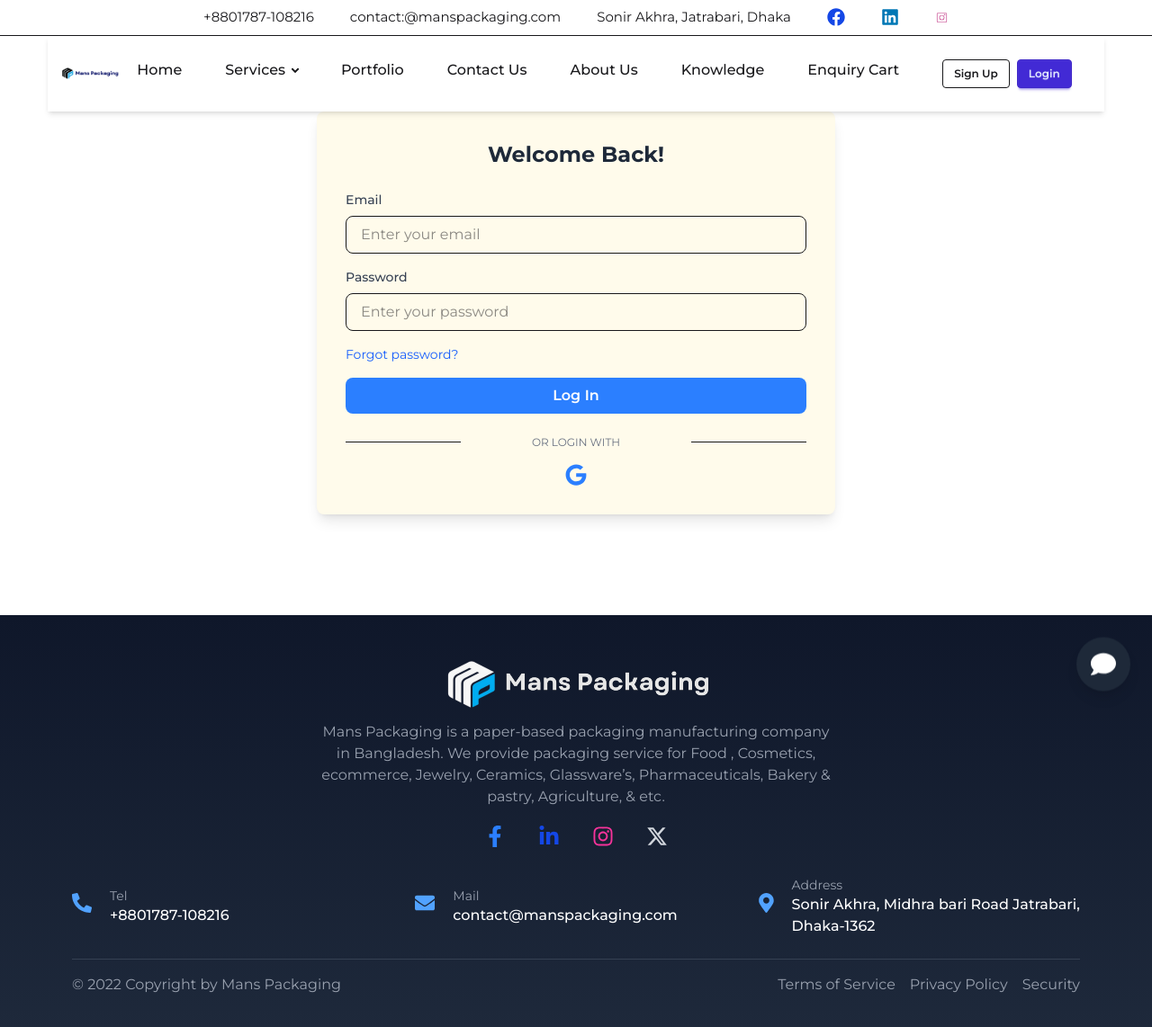
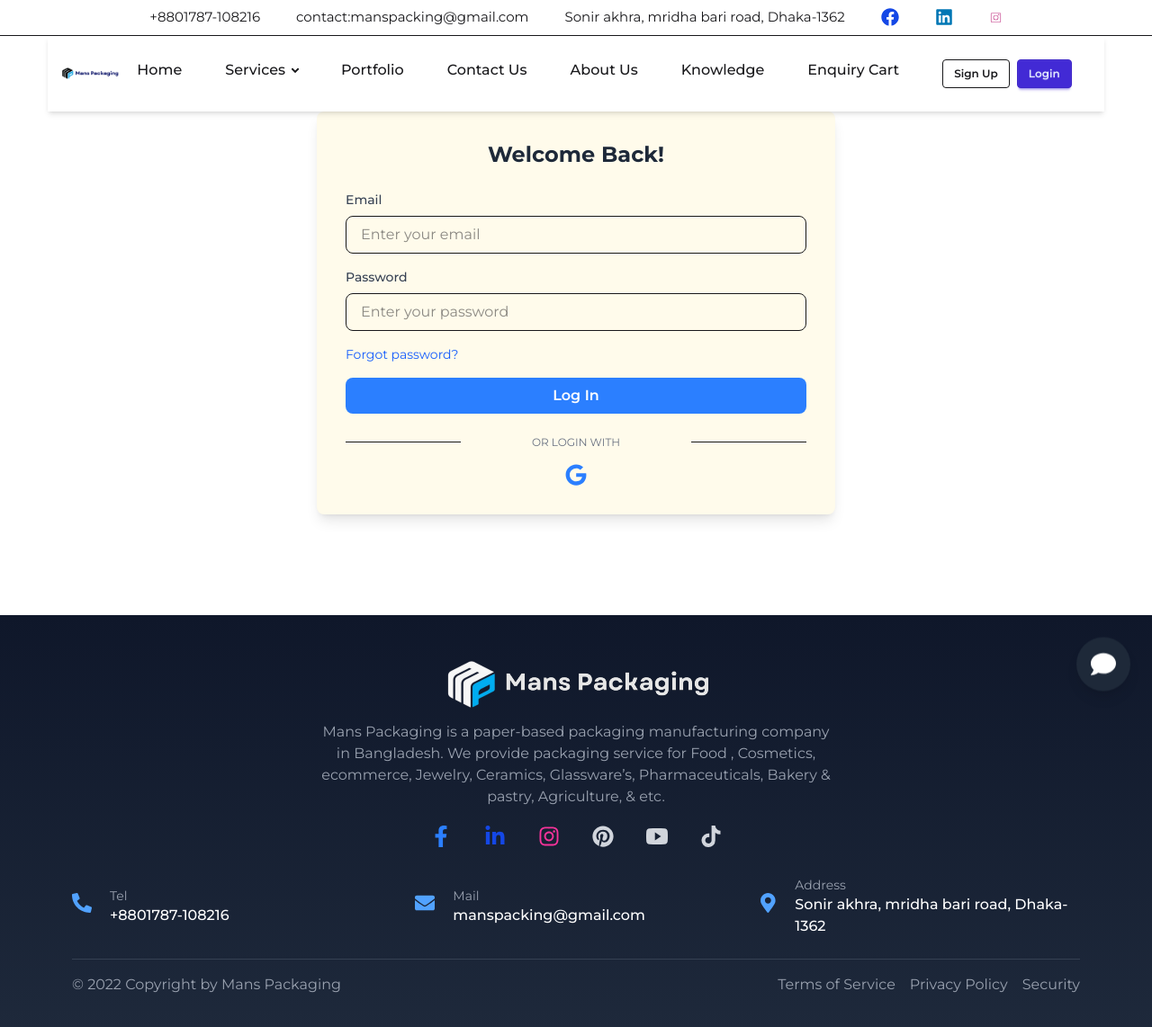
Before and after one commit to tanvermax/mans-pack, a React (Vite) app: page /login in a window 1280 px wide. Shown: the top 1142 px of the page at 90% size. Built offline with nearby package versions, Linux system fonts and the light colour scheme; no server answers.

Commit message:
home section fixed

```diff
--- a/src/Component/Footer/Footer.jsx
+++ b/src/Component/Footer/Footer.jsx
@@ -1,7 +1,7 @@
 import React from 'react';
-import { FaEnvelope, FaFacebookF, FaFax, FaInstagram, FaLinkedinIn, FaMapMarkerAlt, FaPhoneAlt } from 'react-icons/fa';
-import { FaXTwitter } from 'react-icons/fa6';
+import { FaEnvelope, FaFacebookF, FaFax, FaInstagram, FaLinkedinIn, FaMapMarkerAlt, FaPhoneAlt, FaPinterest, FaTiktok } from 'react-icons/fa';
 import photo1 from "./../../../src/assets/MansPackaging2.png"
+import { IoLogoYoutube } from 'react-icons/io';
 const Footer = () => {
     return (
         <div>
@@ -20,17 +20,28 @@
 
                     {/* Social Icons */}
                     <div className="flex justify-center space-x-9 mt-5">
-                        <a href="#" className="text-blue-500 hover:scale-110 transition duration-300">
+                        <a href="https://www.facebook.com/manspacking" className="text-blue-500 hover:scale-110 transition duration-300">
                             <FaFacebookF size={24} />
                         </a>
-                        <a href="#" className="text-blue-700 hover:scale-110 transition duration-300">
+                        <a href="https://www.linkedin.com/company/manspackaging/" className="text-blue-700 hover:scale-110 transition duration-300">
                             <FaLinkedinIn size={24} />
                         </a>
-                        <a href="#" className="text-pink-500 hover:scale-110 transition duration-300">
+                        <a href="https://www.instagram.com/manspackaging/" className="text-pink-500 hover:scale-110 transition duration-300">
                             <FaInstagram size={24} />
                         </a>
-                        <a href="#" className="text-gray-300 hover:scale-110 transition duration-300">
-                            <FaXTwitter size={24} />
+                        <a href="https://www.pinterest.com/manspacking/" className="text-gray-300 hover:scale-110 transition duration-300">
+                        <FaPinterest size={24} />
+
+                        </a>
+                        <a href="https://www.youtube.com/@MansPackaging" className="text-gray-300 hover:scale-110 transition duration-300">
+                        <IoLogoYoutube size={24}/>
+
+
+                        </a>
+                        <a href="=https://www.tiktok.com/@mans.packaging" className="text-gray-300 hover:scale-110 transition duration-300">
+                        <FaTiktok size={24}/>
+
+
                         </a>
                     </div>
 
@@ -47,16 +58,14 @@
                             <FaEnvelope size={22} className="text-blue-400 mb-2" />
                             <div className='text-left'>
                                 <p className="text-sm text-gray-400">Mail</p>
-                                <p className="text-white font-medium">contact@manspackaging.com</p>
+                                <p className="text-white font-medium">manspacking@gmail.com</p>
                             </div>
                         </div>
                         <div className="flex gap-5 items-center">
                             <FaMapMarkerAlt size={22} className="text-blue-400 mb-2" />
                             <div className=' text-left'>
                                 <p className="text-sm text-gray-400">Address</p>
-                                <p className="text-white font-medium">Sonir Akhra, Midhra bari Road
-
-Jatrabari, Dhaka-1362</p>
+                                <p className="text-white font-medium">Sonir akhra, mridha bari road, Dhaka-1362</p>
                             </div>
                         </div>
                         {/* <div className="flex gap-5 items-center">
--- a/src/Component/Mainlayout/Home.jsx
+++ b/src/Component/Mainlayout/Home.jsx
@@ -16,11 +16,14 @@
                 <title>Mans Packaging | Home</title>
             </Helmet>
             <Banner></Banner>
+            <Ourservice></Ourservice>
+            <Aboutus></Aboutus>
             <Newspart></Newspart>
+            <Amessage></Amessage>
             <Section1></Section1>
-            <Aboutus></Aboutus>
-            <Ourservice></Ourservice>
-            <Amessage></Amessage>
+
+
+
             <Ourclient></Ourclient>
         </div>
     );
--- a/src/Component/Mainlayout/Navber/Navber.jsx
+++ b/src/Component/Mainlayout/Navber/Navber.jsx
@@ -37,11 +37,11 @@
 
                     <ul className="lg:text-[15px] md:text-[10px] text-[6px] flex lg:gap-10 gap-1 md:gap-10 justify-center lg:py-2 py-1 items-center w-11/12 mx-auto">
                         <li> +8801787-108216</li>
-                        <li>contact:@manspackaging.com</li>
-                        <li>Sonir Akhra, Jatrabari, Dhaka</li>
-                        <li className="text-blue-700 lg:text-xl"><FaFacebook /></li>
-                        <li className="text-[#0077B5] lg:text-xl"><FaLinkedin /></li>
-                        <li className="text-[#c13584] lkg:text-xl"><CiInstagram /></li>
+                        <li>contact:manspacking@gmail.com</li>
+                        <li>Sonir akhra, mridha bari road, Dhaka-1362</li>
+                        <Link to={"https://www.facebook.com/manspacking"} className="text-blue-700 lg:text-xl"><FaFacebook /></Link>
+                        <Link to={"https://www.linkedin.com/company/manspackaging/"} className="text-[#0077B5] lg:text-xl"><FaLinkedin /></Link>
+                        <Link to={"https://www.instagram.com/manspackaging/"} className="text-[#c13584] lkg:text-xl"><CiInstagram /></Link>
                     </ul>
 
                 </div>
```
